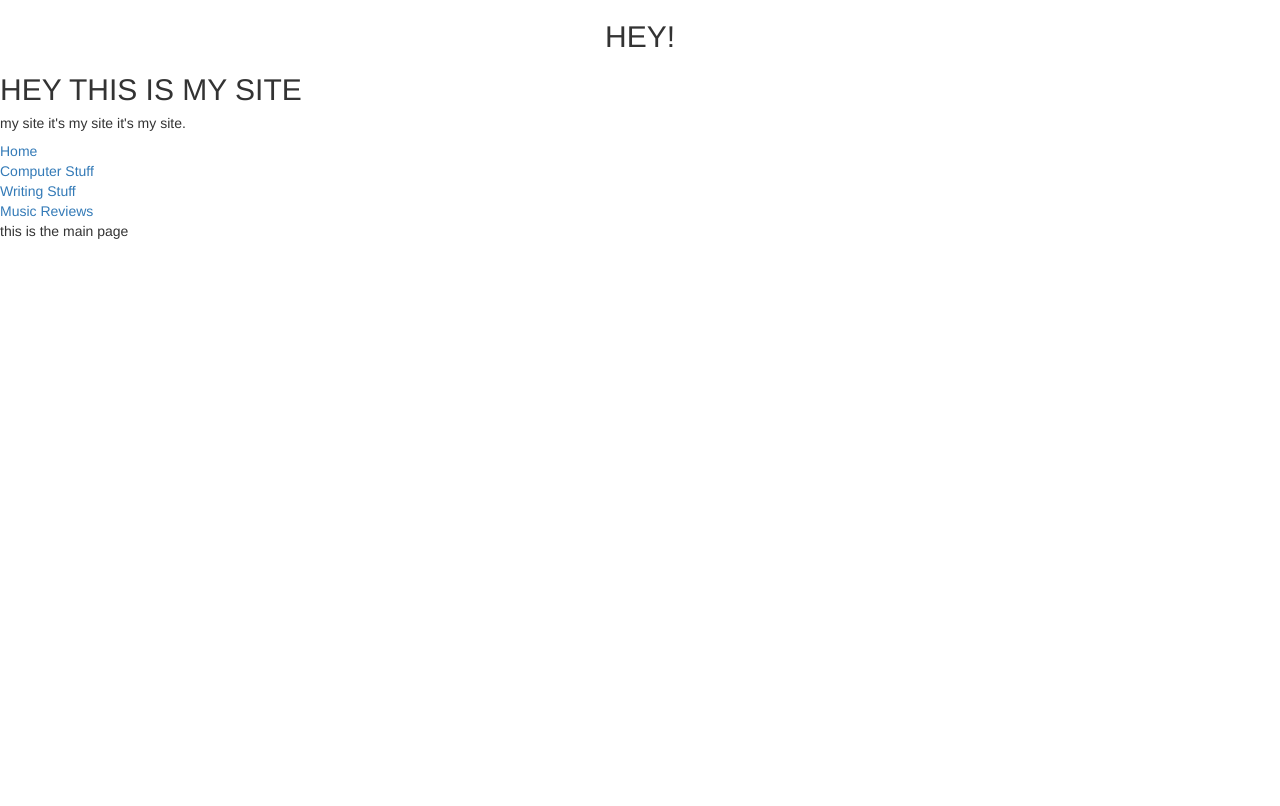
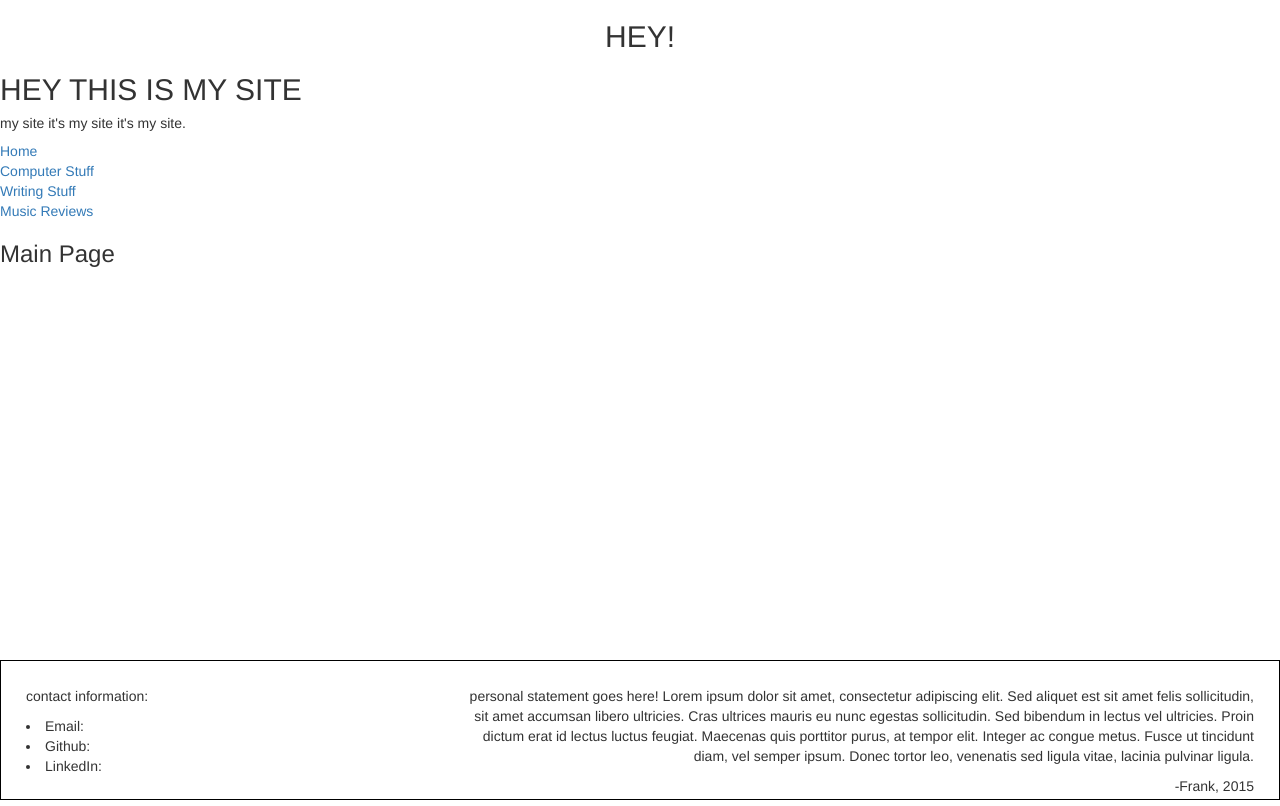
Before and after one commit to FrankJames/personal-site, a Django app: page / in a window 1280 px wide. Before the commit the page ends 239 px from the top, so only its background shows below. Run offline with Django 3.2, Linux system fonts and the light colour scheme; some libraries are stand-ins or nearby versions.

Commit message:
Added a sticky footer which will always stay at the bottom of the page regardless of the amount of content in the body. This footer currently contains placeholders for contact information and a paragraph statement

```diff
--- /dev/null
+++ b/frankSite/siteApp/static/siteApp/css/style.css
@@ -0,0 +1,31 @@
+html {
+	position: relative;
+	min-height: 100%;
+}
+
+body {
+	margin: 0 0 140px;
+}
+
+footer {
+	position: absolute;
+	left: 0;
+	bottom: 0;
+	height: 140px;
+	width: 100%;
+	border: 1px;
+	border-style: solid;
+	border-color: black;
+	padding: 25px;
+}
+
+#footerContactInfo {
+	float: left;
+	width: 35%;
+}
+
+#footerNotes {
+	float: right;
+	width: 65%;
+	text-align: right;
+}
--- a/frankSite/siteApp/templates/main.html
+++ b/frankSite/siteApp/templates/main.html
@@ -1,4 +1,5 @@
 {% load staticfiles %}
+<!DOCTYPE html>
 <head>
 	<title>HEY</title>
 	<link rel="stylesheet" href="https://maxcdn.bootstrapcdn.com/bootstrap/3.3.5/css/bootstrap.min.css">
@@ -13,6 +14,8 @@
 	<script src="{% static 'siteApp/js/cs-layout.js'%}"></script>
 	<script src="{% static 'siteApp/js/writing-layout.js'%}"></script>
 	<script src="{% static 'siteApp/js/music-layout.js'%}"></script>
+
+	<link rel="stylesheet" href="{% static 'siteApp/css/style.css'%}">
 
 </head>
 <body>
@@ -39,17 +42,21 @@
 		<div id="MainContentRegion"></div>
 	</script>
 	<script type="text/template" id="template-MainPageLayout">
-		<p>this is the main page</p>
+		<h3>Main Page</h3>
 	</script>
 	<script type="text/template" id="template-CSLayout">
-		<p>this is where I will put somethin cs related</p>
+		<h3>Computer Science</h3>
 	</script>
 	<script type="text/template" id="template-WritingLayout">
-		<p>this is where I will put somethin about writing</p>
+		<h3>Writing and Comedy</h3>
 		<a class="twitter-timeline" href="https://twitter.com/tinyducks" data-widget-id="640729652898701312" data-chrome="nofooter">Tweets by @tinyducks</a>
 	</script>
 	<script type="text/template" id="template-MusicLayout">
-		<p>this is where I will put somethin about music</p>
+		<h3>Music Reviews</h3>
+		<div>
+			<p>recently listened</p>
+			<img src="http://www.tapmusic.net/lastfm/collage.php?user=funkjams84&type=7day&size=2x8">
+		</div>
 	</script>
 	<script>
 		var FJApp = FJApp || new Marionette.Application();
@@ -67,4 +74,17 @@
 		});
 		FJApp.start();
 	</script>
+	<footer>
+		<div id="footerContactInfo">
+			<p>contact information: </p>
+				<li>Email: </li>
+				<li>Github: </li>
+				<li>LinkedIn: </li>
+		</div>
+		<div id="footerNotes">
+			<p>personal statement goes here! Lorem ipsum dolor sit amet, consectetur adipiscing elit. Sed aliquet est sit amet felis sollicitudin, sit amet accumsan libero ultricies. Cras ultrices mauris eu nunc egestas sollicitudin. Sed bibendum in lectus vel ultricies. Proin dictum erat id lectus luctus feugiat. Maecenas quis porttitor purus, at tempor elit. Integer ac congue metus. Fusce ut tincidunt diam, vel semper ipsum. Donec tortor leo, venenatis sed ligula vitae, lacinia pulvinar ligula. </p>
+			<p>-Frank, 2015</p>
+		</div>
+	</footer>
 </body>
+</html>
```
